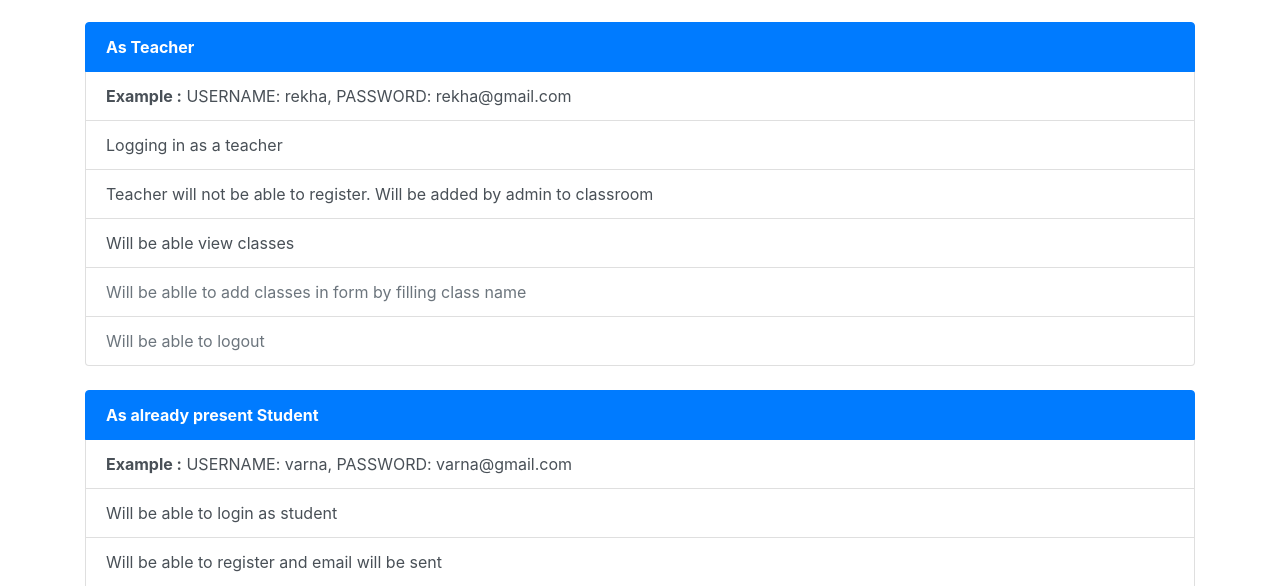
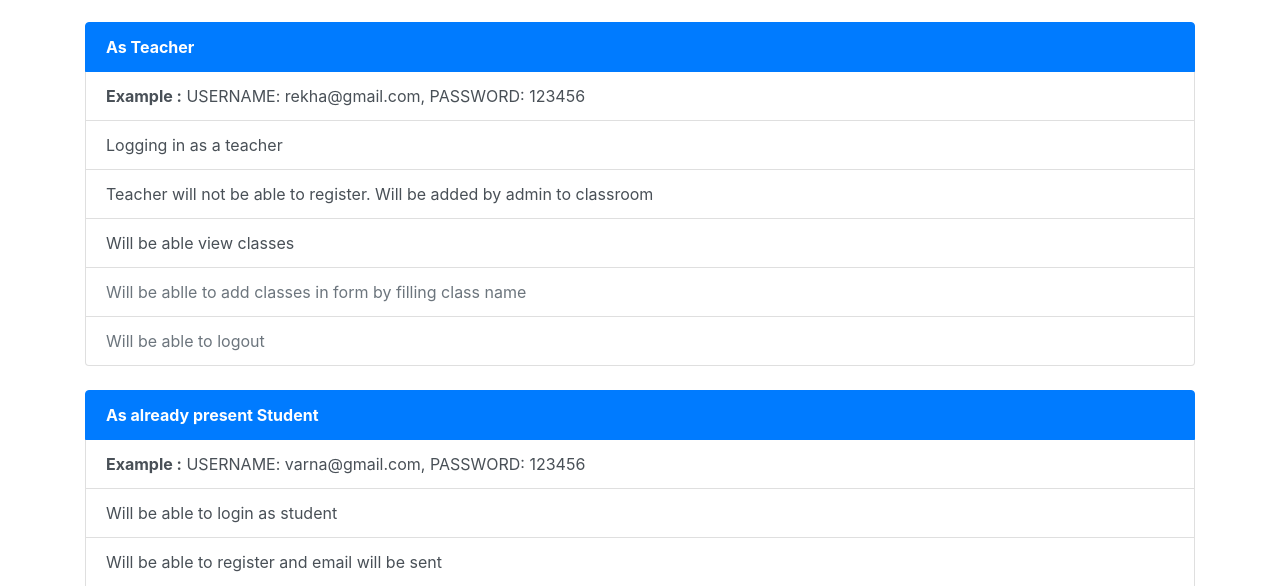
Before and after one commit to Bhoomika-KB/STUDENT-ENROLLMENT-PROJECT, a Django app: page /class/about_page/ in a window 1280 px wide. Shown: the part 595-1181 px from the top of the page. Run offline with Django 3.2, Linux system fonts and the light colour scheme; some libraries are stand-ins or nearby versions.

Commit message:
Update about_page.html

```diff
--- a/myproject/studentapp/templates/about_page.html
+++ b/myproject/studentapp/templates/about_page.html
@@ -31,7 +31,7 @@
           <b>As Teacher</b>
 
         </a>
-        <a href="#" class="list-group-item list-group-item-action"><b>Example :</b> USERNAME: rekha, PASSWORD: rekha@gmail.com </a>
+        <a href="#" class="list-group-item list-group-item-action"><b>Example :</b> USERNAME: rekha@gmail.com, PASSWORD: 123456 </a>
         <a href="#" class="list-group-item list-group-item-action">Logging in as a teacher</a>
         <a href="#" class="list-group-item list-group-item-action">Teacher will not be able to register. Will be added by admin to classroom</a>
         <a href="#" class="list-group-item list-group-item-action">Will be able view classes</a>
@@ -43,7 +43,7 @@
         <a href="#" class="list-group-item list-group-item-action active">
           <b>As already present Student</b>
         </a>
-        <a href="#" class="list-group-item list-group-item-action"><b>Example :</b> USERNAME: varna, PASSWORD: varna@gmail.com </a>
+        <a href="#" class="list-group-item list-group-item-action"><b>Example :</b> USERNAME: varna@gmail.com, PASSWORD: 123456 </a>
         <a href="#" class="list-group-item list-group-item-action">Will be able to login as student</a>
         <a href="#" class="list-group-item list-group-item-action">Will be able to register and email will be sent</a>
         <a href="#" class="list-group-item list-group-item-action">Will be able view classes</a>
```
